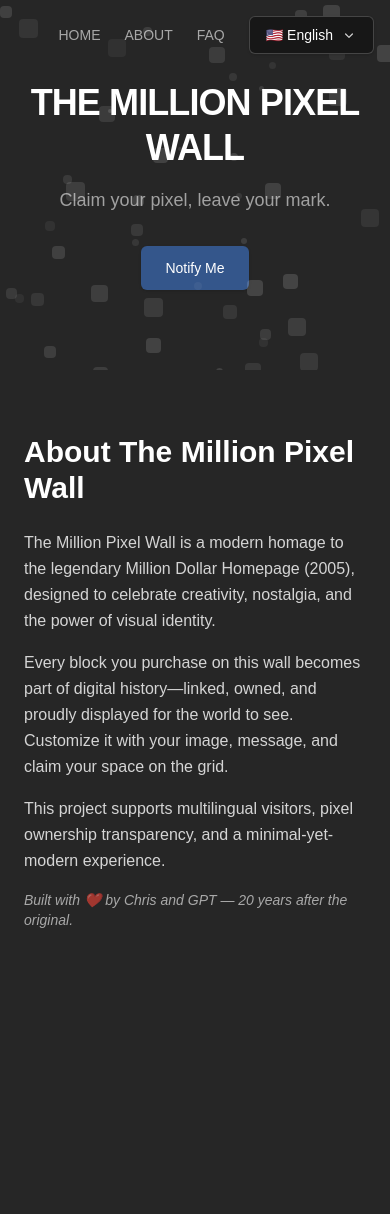
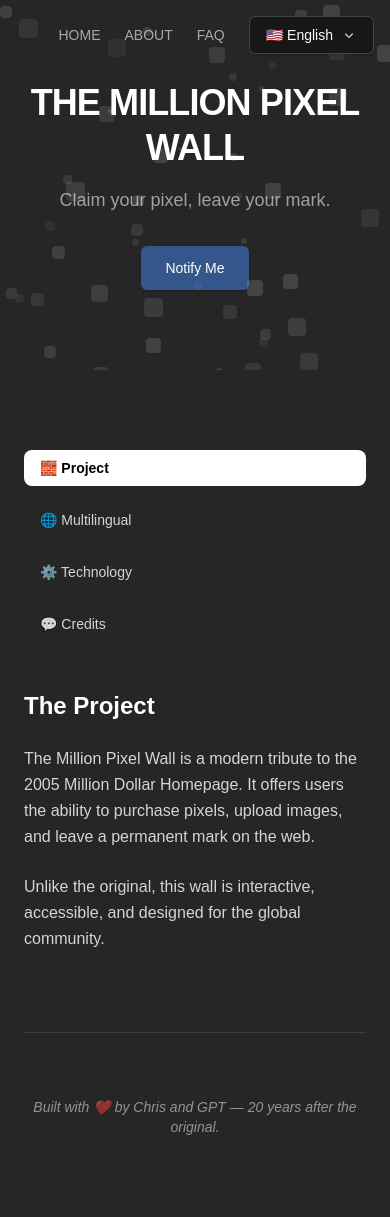
Before and after one commit to lunalism/the-million-pixel-wall, a Next.js app: page /about in a window 390 px wide. Built offline with nearby package versions, Linux system fonts and the light colour scheme.

Commit message:
🎨 Add interactive tab-based About page layout with responsive grid

```diff
--- a/app/about/page.tsx
+++ b/app/about/page.tsx
@@ -1,30 +1,114 @@
-// app/about/page.tsx
+'use client'
+
+import { useState } from 'react'
 import HeroSection from '@/components/HeroSection'
 
 export default function AboutPage() {
+  // 📌 현재 선택된 탭 상태 ('project' | 'tech' | 'credit' | ...)
+  const [activeTab, setActiveTab] = useState<'project' | 'language' | 'tech' | 'credit'>('project')
+
   return (
     <>
       <HeroSection />
-      {/* ✅ 전체 배경색 처리 */}
-      <div className="bg-neutral-800 min-h-screen text-white">
-        <main className="max-w-3xl mx-auto px-6 py-16">
-            <h1 className="text-3xl font-bold mb-6">About The Million Pixel Wall</h1>
-            <p className="mb-4 text-white/80 leading-relaxed">
-            The Million Pixel Wall is a modern homage to the legendary Million Dollar Homepage (2005),
-            designed to celebrate creativity, nostalgia, and the power of visual identity.
-            </p>
-            <p className="mb-4 text-white/80 leading-relaxed">
-            Every block you purchase on this wall becomes part of digital history—linked, owned,
-            and proudly displayed for the world to see. Customize it with your image, message, and claim your space on the grid.
-            </p>
-            <p className="mb-4 text-white/80 leading-relaxed">
-            This project supports multilingual visitors, pixel ownership transparency, and a minimal-yet-modern experience.
-            </p>
-            <p className="text-white/60 text-sm italic">
-            Built with ❤️ by Chris and GPT — 20 years after the original.
-            </p>
-        </main>
+      <div className="bg-neutral-800 text-white min-h-screen px-6 py-20">
+        <div className="max-w-5xl mx-auto grid grid-cols-1 md:grid-cols-4 gap-12">
+
+          {/* 🔹 왼쪽: 탭 메뉴 */}
+          <div className="space-y-4 text-sm font-medium">
+            <TabButton
+              label="🧱 Project"
+              isActive={activeTab === 'project'}
+              onClick={() => setActiveTab('project')}
+            />
+            <TabButton
+              label="🌐 Multilingual"
+              isActive={activeTab === 'language'}
+              onClick={() => setActiveTab('language')}
+            />
+            <TabButton
+              label="⚙️ Technology"
+              isActive={activeTab === 'tech'}
+              onClick={() => setActiveTab('tech')}
+            />
+            <TabButton
+              label="💬 Credits"
+              isActive={activeTab === 'credit'}
+              onClick={() => setActiveTab('credit')}
+            />
+          </div>
+
+          {/* 🔹 오른쪽: 내용 */}
+          <div className="md:col-span-3 text-white/80 space-y-6 text-base leading-relaxed">
+            {activeTab === 'project' && (
+              <>
+                <h2 className="text-2xl font-bold text-white">The Project</h2>
+                <p>
+                  The Million Pixel Wall is a modern tribute to the 2005 Million Dollar Homepage.
+                  It offers users the ability to purchase pixels, upload images, and leave a permanent mark on the web.
+                </p>
+                <p>
+                  Unlike the original, this wall is interactive, accessible, and designed for the global community.
+                </p>
+              </>
+            )}
+            {activeTab === 'language' && (
+              <>
+                <h2 className="text-2xl font-bold text-white">Multilingual Support</h2>
+                <p>
+                  This project supports 11+ languages including English, Korean, Japanese, Chinese, Spanish, German,
+                  French, Portuguese (PT/BR), Italian, and Finnish.
+                </p>
+                <p>
+                  Visitors can switch languages via the dropdown, and each pixel purchase includes language-specific metadata.
+                </p>
+              </>
+            )}
+            {activeTab === 'tech' && (
+              <>
+                <h2 className="text-2xl font-bold text-white">Technology Stack</h2>
+                <ul className="list-disc list-inside">
+                  <li>🔧 Next.js 14 with App Router</li>
+                  <li>🎨 Tailwind CSS for styling</li>
+                  <li>💾 Supabase for database, auth, and storage</li>
+                  <li>🌐 i18n context + custom multilingual routing</li>
+                </ul>
+              </>
+            )}
+            {activeTab === 'credit' && (
+              <>
+                <h2 className="text-2xl font-bold text-white">Credits</h2>
+                <p>
+                  This playful-yet-ambitious digital monument was created by Chris (aka Chrisholic) and GPT —
+                  to celebrate the legacy of early internet creativity in a modern, global, and pixel-perfect way.
+                </p>
+              </>
+            )}
+          </div>
+        </div>
+
+        {/* 🔹 하단 크레딧 */}
+        <footer className="text-sm text-white/50 italic text-center pt-16 border-t border-white/10 mt-20">
+          Built with ❤️ by Chris and GPT — 20 years after the original.
+        </footer>
       </div>
     </>
   )
 }
+
+// 🔧 탭 버튼 컴포넌트
+function TabButton({ label, isActive, onClick }: {
+  label: string
+  isActive: boolean
+  onClick: () => void
+}) {
+  return (
+    <button
+      onClick={onClick}
+      className={`block w-full text-left px-4 py-2 rounded-lg transition-colors ${
+        isActive ? 'bg-white text-black font-semibold' : 'hover:bg-white/10 text-white/80'
+      }`}
+    >
+      {label}
+    </button>
+  )
+}
```
